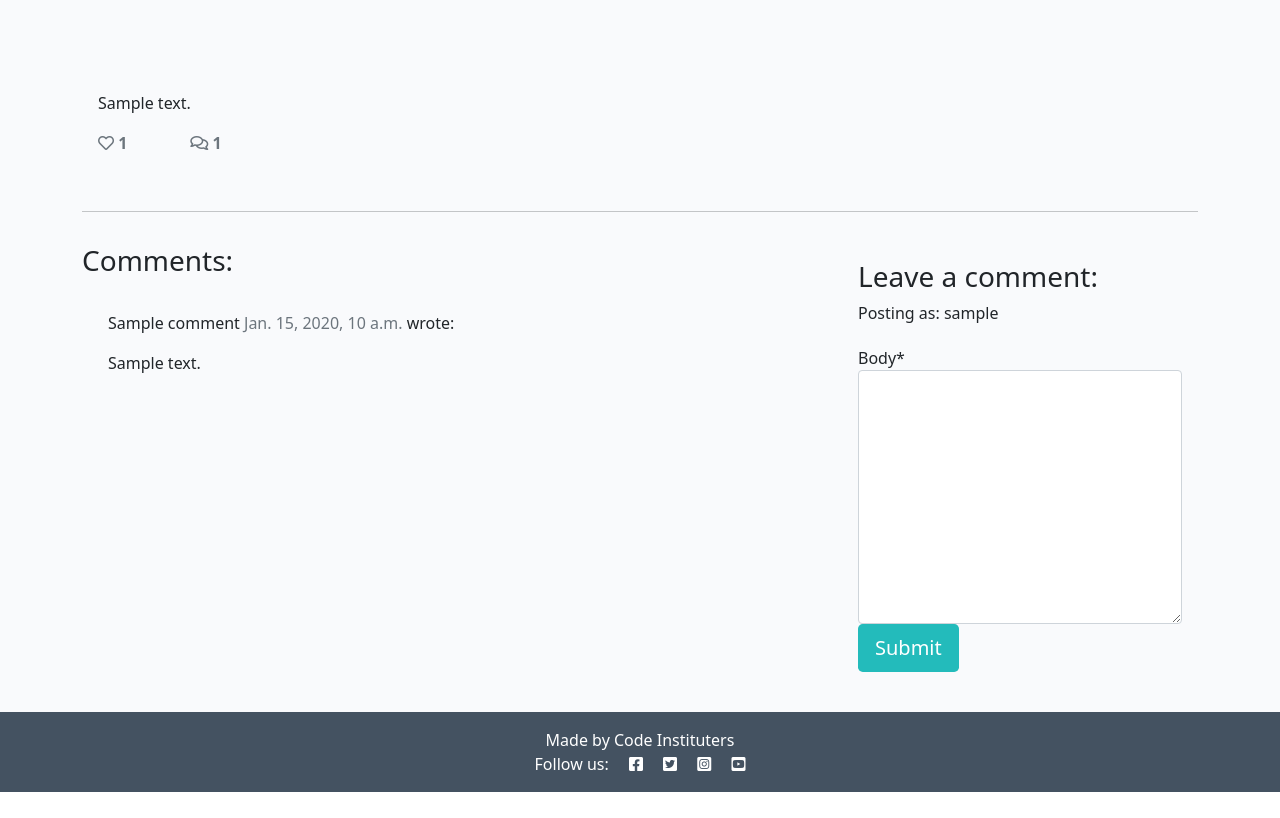
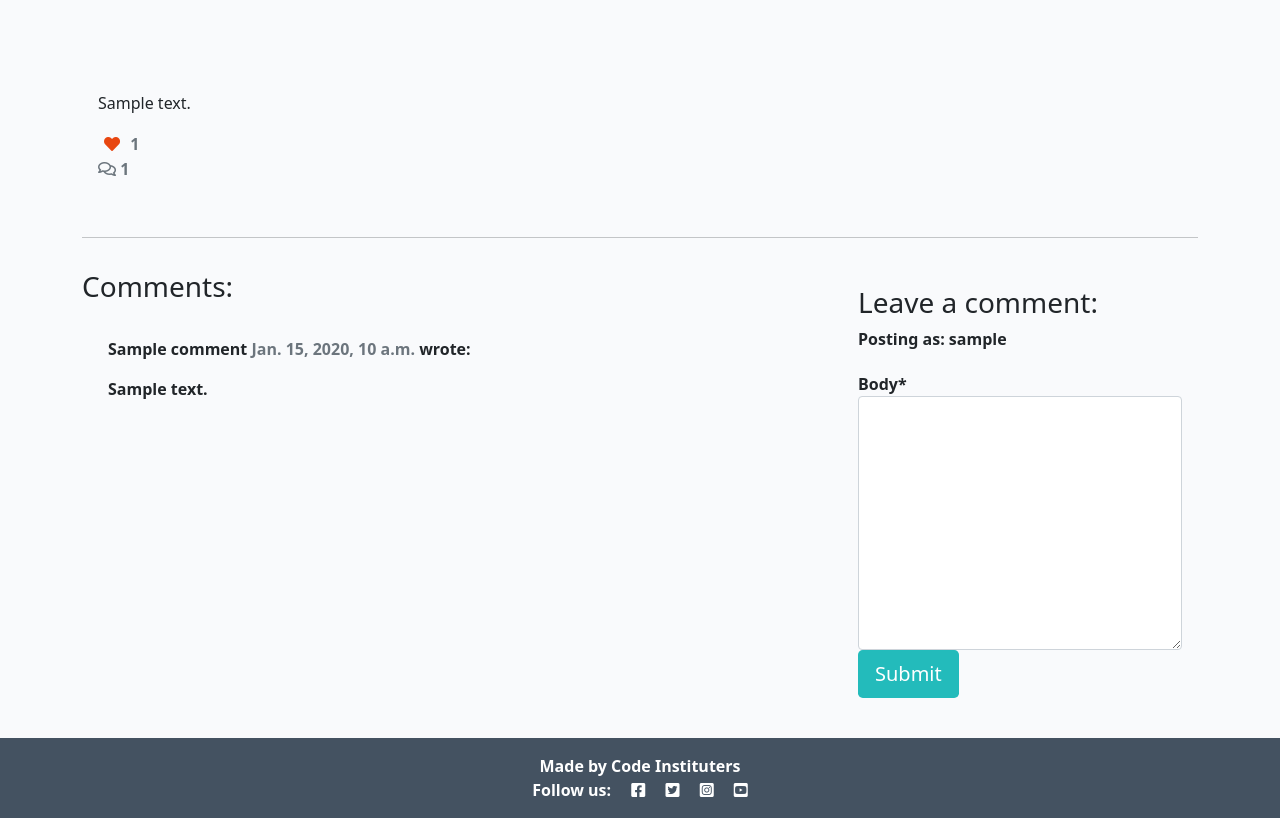
Before and after one commit to lestece/Django-blog, a Django app: a page that uses templates/post_detail.html in a window 1280 px wide. Shown: the part 281-1099 px from the top of the page. Before the commit the page ends 1073 px from the top, so only its background shows below. Run offline with Django 3.2, Linux system fonts and the light colour scheme; a user stored in the database is signed in; tables that the repository leaves empty hold one stand-in row (values such as "Sample post"); some libraries are stand-ins or nearby versions.

Commit message:
Add like/unlike functionality

```diff
--- a/blog/urls.py
+++ b/blog/urls.py
@@ -4,4 +4,5 @@ from django.urls import path
 urlpatterns = [
     path('', views.PostList.as_view(), name='home'),
     path('<slug:slug>/', views.PostDetail.as_view(), name='post_detail'),
+    path('like/<slug:slug>', views.PostLike.as_view(), name='post_like'),
 ]
--- a/blog/views.py
+++ b/blog/views.py
@@ -1,7 +1,9 @@
-from django.shortcuts import render, get_object_or_404
+from django.shortcuts import render, get_object_or_404, reverse
 from django.views import generic, View
+from django.http import HttpResponseRedirect
 from .models import Post
 from .forms import CommentForm
+
 
 class PostList(generic.ListView):
     model = Post
@@ -62,3 +64,16 @@ class PostDetail(View):
                 "liked": liked
             },
         )
+
+
+class PostLike(View):
+
+    def post(self, request, slug):
+        post = get_object_or_404(Post, slug=slug)
+
+        if post.likes.filter(id=request.user.id).exists():
+            post.likes.remove(request.user)
+        else:
+            post.likes.add(request.user)
+
+        return HttpResponseRedirect(reverse('post_detail', args=[slug]))
--- a/templates/post_detail.html
+++ b/templates/post_detail.html
@@ -35,8 +35,23 @@
                 <div class="row">
 
                     <div class="col-1">
-                        <!-- The number of likes goes before the closing strong tag -->
-                        <strong class="text-secondary"><i class="far fa-heart"></i> {{ post.number_of_likes }} </strong>
+                        <strong>
+                            {% if user.is_authenticated %}
+                            <form class="d-inline" action="{% url 'post_like' post.slug %}" method="POST">
+                                {% csrf_token %}
+                                {% if liked %}
+                                <button type="submit" name="blogpost_id" value="{{ post.slug }}" class="btn-like">
+                                    <i class="fas fa-heart"></i></button>
+                                {% else %}
+                                <button type="submit" name="blogpost_id" value="{{ post.slug }}" class="btn-like">
+                                    <i class="far fa-heart"></i></button>
+                                {% endif %}
+                            </form>
+                            {% else %}
+                            <strong class="text-secondary"><i class="far fa-heart"></i>
+                            </strong>
+                            {% endif %}
+                            <span class="text-secondary">{{ post.number_of_likes }}</span>
                     </div>
                     <div class="col-1">
                         {% with comments.count as total_comments %}
@@ -91,9 +106,9 @@
                 <h3>Leave a comment:</h3>
                 <p>Posting as: {{ user.username }}</p>
                 <form method="post" style="margin-top: 1.3em;">
-                {{ comment_form | crispy }}
-                {% csrf_token %}
-                <button type="submit" class="btn btn-signup btn-lg">Submit</button>
+                    {{ comment_form | crispy }}
+                    {% csrf_token %}
+                    <button type="submit" class="btn btn-signup btn-lg">Submit</button>
                 </form>
                 {% endif %}
                 {% endif %}
```
